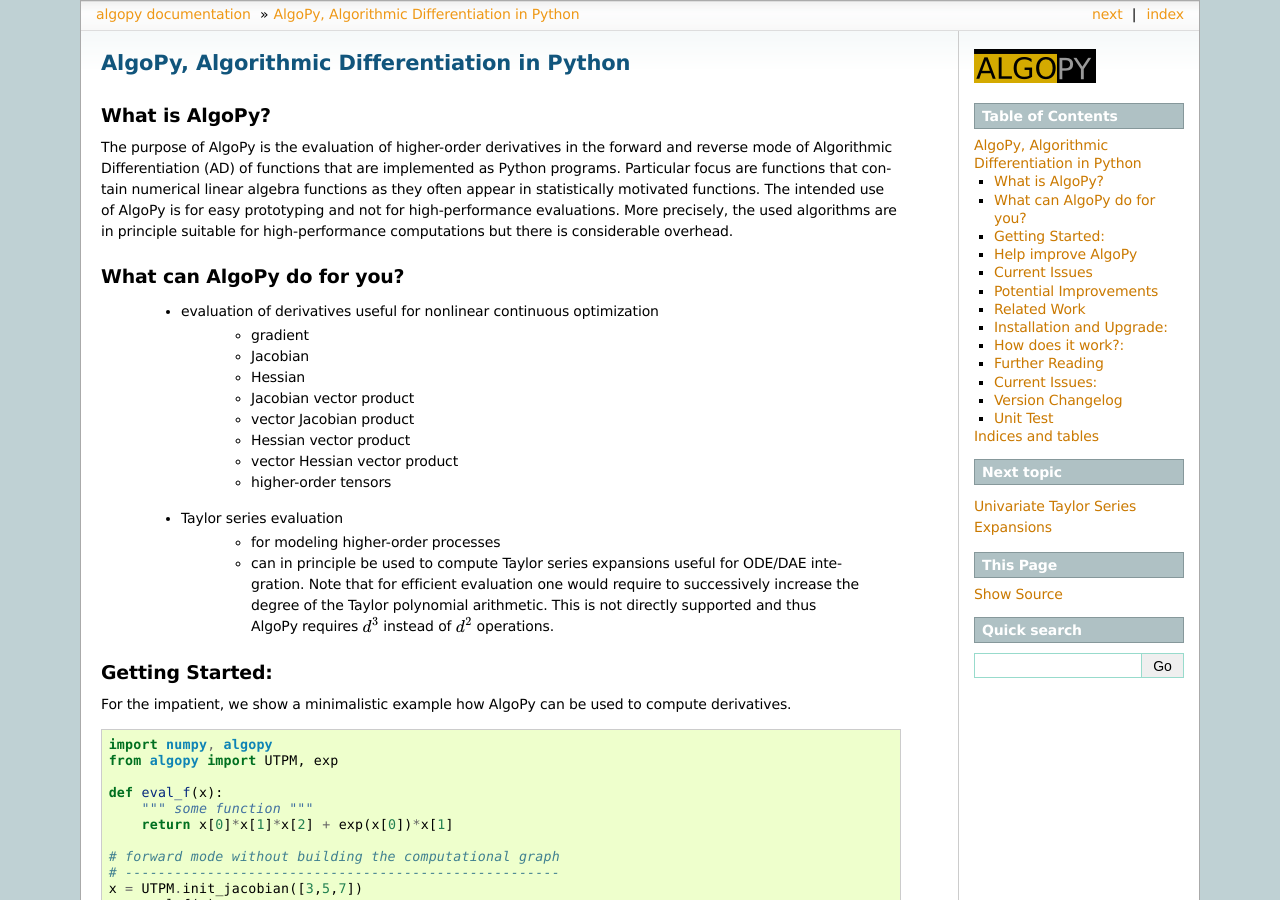
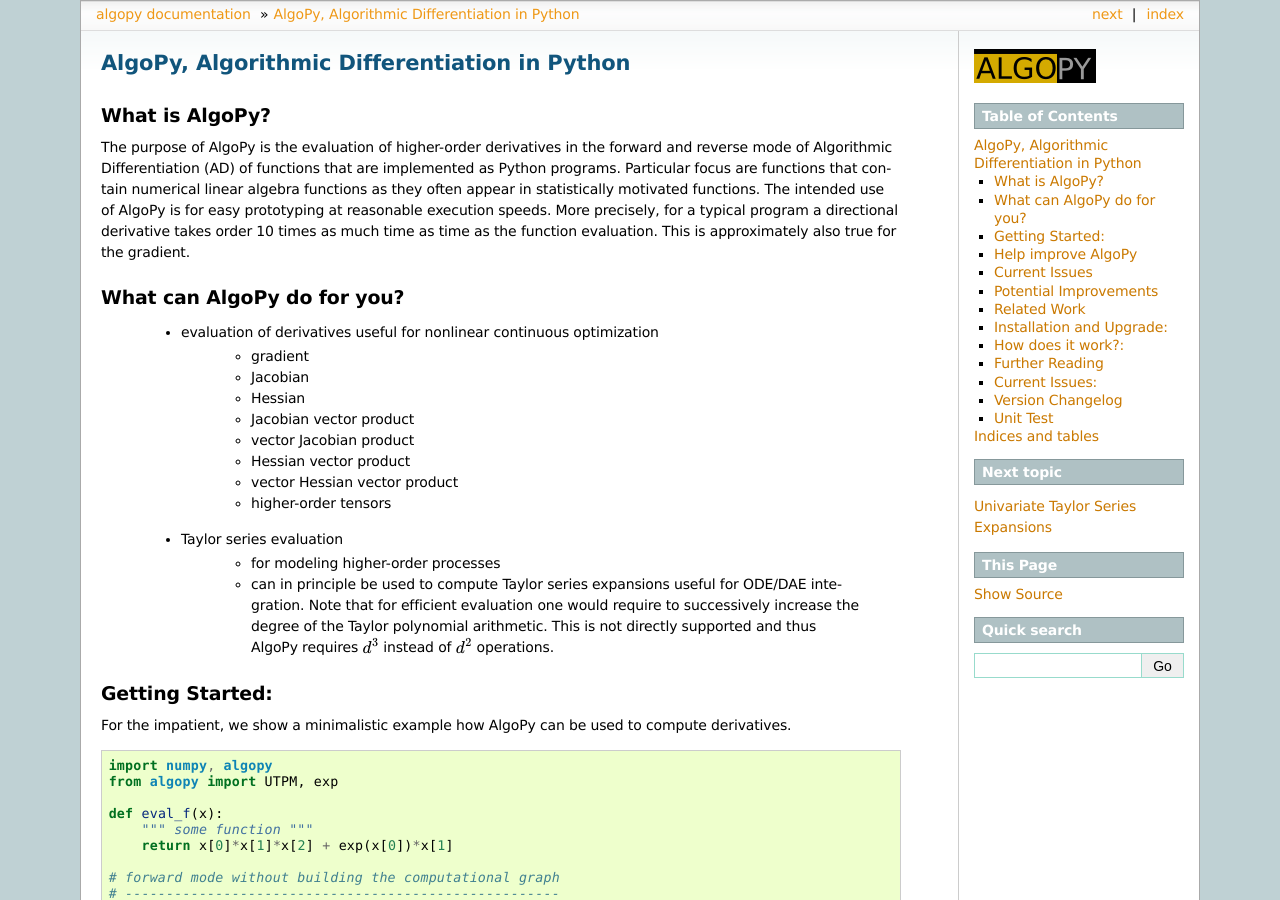
Before and after one commit to b45ch1/algopy, a Sphinx documentation site: the page built from documentation/sphinx/index.rst, in a window 1280 px wide and 900 px high. Built offline with Sphinx 7.4.7, drawn with Linux system fonts in a browser that asks for light colours; formulas are drawn with MathJax 3; some of the changed lines change nothing that is shown.

```diff
--- a/documentation/sphinx/examples/householder_qr.py
+++ b/documentation/sphinx/examples/householder_qr.py
@@ -40,6 +40,7 @@
     beta = 2./algopy.dot(v.T,v)[0,0]
 
     return v, beta
+
 
 
 def qr_house(A):
@@ -145,42 +146,46 @@
     return Q
 
 
-# def pb_qr_house(A, Abar, Q, Qbar, R, Rbar):
-#     """ computes QR decomposition using Householder relections
+def pb_qr_house(A, Abar, Q, Qbar, R, Rbar):
+    """ computes the pullback of qr_house
 
-#     (Q,R) = qr_house(A)
+    Parameters
+    ----------
+    A: array_like
+       shape(A) = (M, N), M >= N
 
-#     such that
-#     0 = Q R - A
-#     0 = dot(Q.T,Q) - eye(M)
-#     R upper triangular
+    Abar: array_like
+       shape(Abar) = (M, N), M >= N
+       changed on exit
 
-#     Parameters
-#     ----------
-#     A: array_like
-#        shape(A) = (M, N), M >= N
-#        overwritten on exit
+    Q: array_like
+       shape(Q) = (M, M)
 
-#     Returns:
-#     R: array_like
-#         strict lower triangular part contains the Householder vectors v
-#         upper triangular matrix R
+    Qbar: array_like
+       shape(Qbar) = (M, M)
+       changed on exit
 
-#     Q: array_like
-#         orthogonal matrix
+    R: array_like
+       shape(R) = (M, N)
 
-#     """
+    Rbar: array_like
+       shape(R) = (M, N)
+       changed on exit
 
-#     M,N = A.shape
-#     H = algopy.zeros((M,M),dtype=A)
-#     for n in range(N)[::-1]:
-#         v,beta = house(A[n:,n:n+1])
-#         A[n:,n:] -= beta * algopy.dot(v, algopy.dot(v.T,A[n:,n:]))
-#         H[...] = numpy.eye(M)
-#         H[n:,n:] -= beta * algopy.dot(v,v.T)
-#         Q = algopy.dot(Q,H)
+    """
 
-#     return Q, algopy.triu(A)
+    M,N = A.shape
+    H = algopy.zeros((M,M),dtype=A)
+    Hbar = algopy.zeros((M,M),dtype=A)
+
+    for n in range(N)[::-1]:
+        v,beta = house(A[n:,n:n+1])
+        A[n:,n:] -= beta * algopy.dot(v, algopy.dot(v.T,A[n:,n:]))
+        H[...] = numpy.eye(M)
+        H[n:,n:] -= beta * algopy.dot(v,v.T)
+        Q = algopy.dot(Q,H)
+
+    return Q, algopy.triu(A)
 
 
 import time
@@ -222,8 +227,8 @@
 print 'QR decomposition based on Householder'
 st = time.time()
 Q2,R2 = qr_house(A.copy())
-print algopy.dot(Q2.T,Q2) - numpy.eye(M)
-print algopy.dot(Q2,R2) - A
+# print algopy.dot(Q2.T,Q2) - numpy.eye(M)
+# print algopy.dot(Q2,R2) - A
 print 'runtime = ',time.time() - st
 
 # STEP 3: qr_full
@@ -231,6 +236,6 @@
 st = time.time()
 
 Q,R = algopy.qr_full(A.copy())
-print algopy.dot(Q.T,Q) - numpy.eye(M)
-print algopy.dot(Q,R) - A
+# print algopy.dot(Q.T,Q) - numpy.eye(M)
+# print algopy.dot(Q,R) - A
 print 'runtime = ',time.time() - st
--- a/documentation/sphinx/index.rst
+++ b/documentation/sphinx/index.rst
@@ -14,9 +14,11 @@
 that are implemented as Python programs.
 Particular focus are functions that contain numerical linear algebra functions as
 they often appear in statistically motivated functions.
-The intended use of AlgoPy is for easy prototyping and not for high-performance
-evaluations. More precisely, the used algorithms are in principle suitable
-for high-performance computations but there is considerable overhead.
+The intended use of AlgoPy is for easy prototyping at reasonable execution speeds.
+More precisely, for a typical program a directional derivative takes order 10
+times as much time as time as the function evaluation. This is approximately also
+true for the gradient.
+
 
 What can AlgoPy do for you?
 ----------------------------
```
